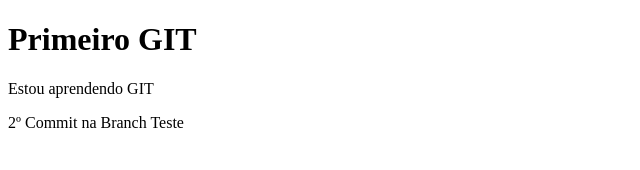
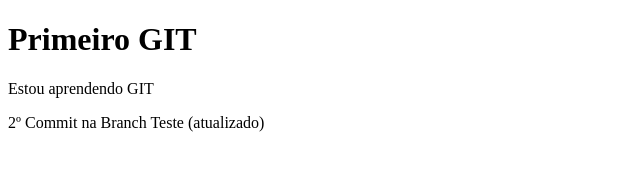
Before and after one commit to jocimarweb/tutorial_git, a plain HTML site: page index.html in a window 1280 px wide. Shown: the full height of the page, 0-640 px from the left. Drawn offline with Linux system fonts and the light colour scheme.

Commit message:
2º Commit para o novo Branch Teste (atualizado)

```diff
--- a/index.html
+++ b/index.html
@@ -7,7 +7,7 @@
   <title>Tutorial GIT</title>
   <h1>Primeiro GIT</h1>
   <p>Estou aprendendo GIT</p>
-  <p>2º Commit na Branch Teste</p>
+  <p>2º Commit na Branch Teste (atualizado)</p>
 
 </head>
 <body>
```
